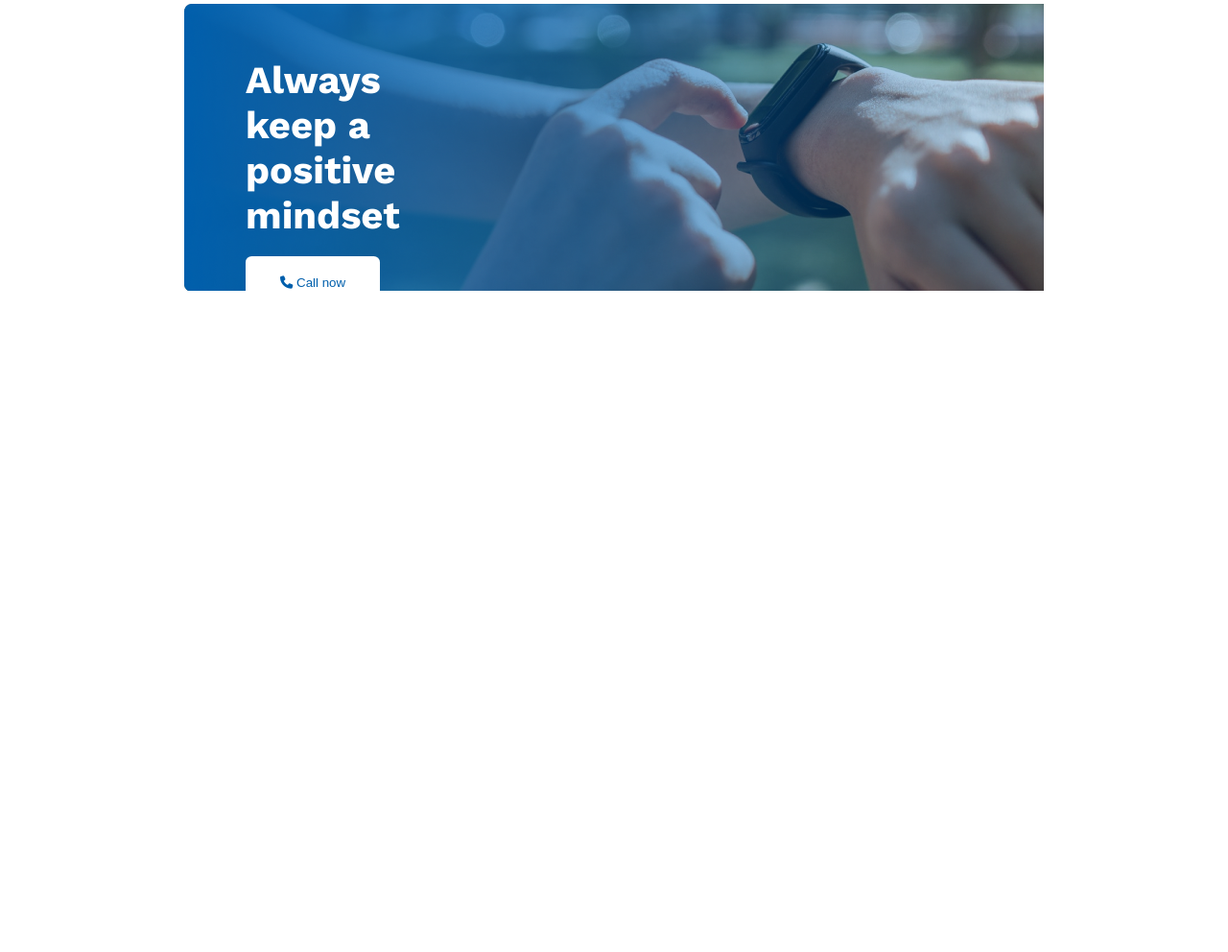
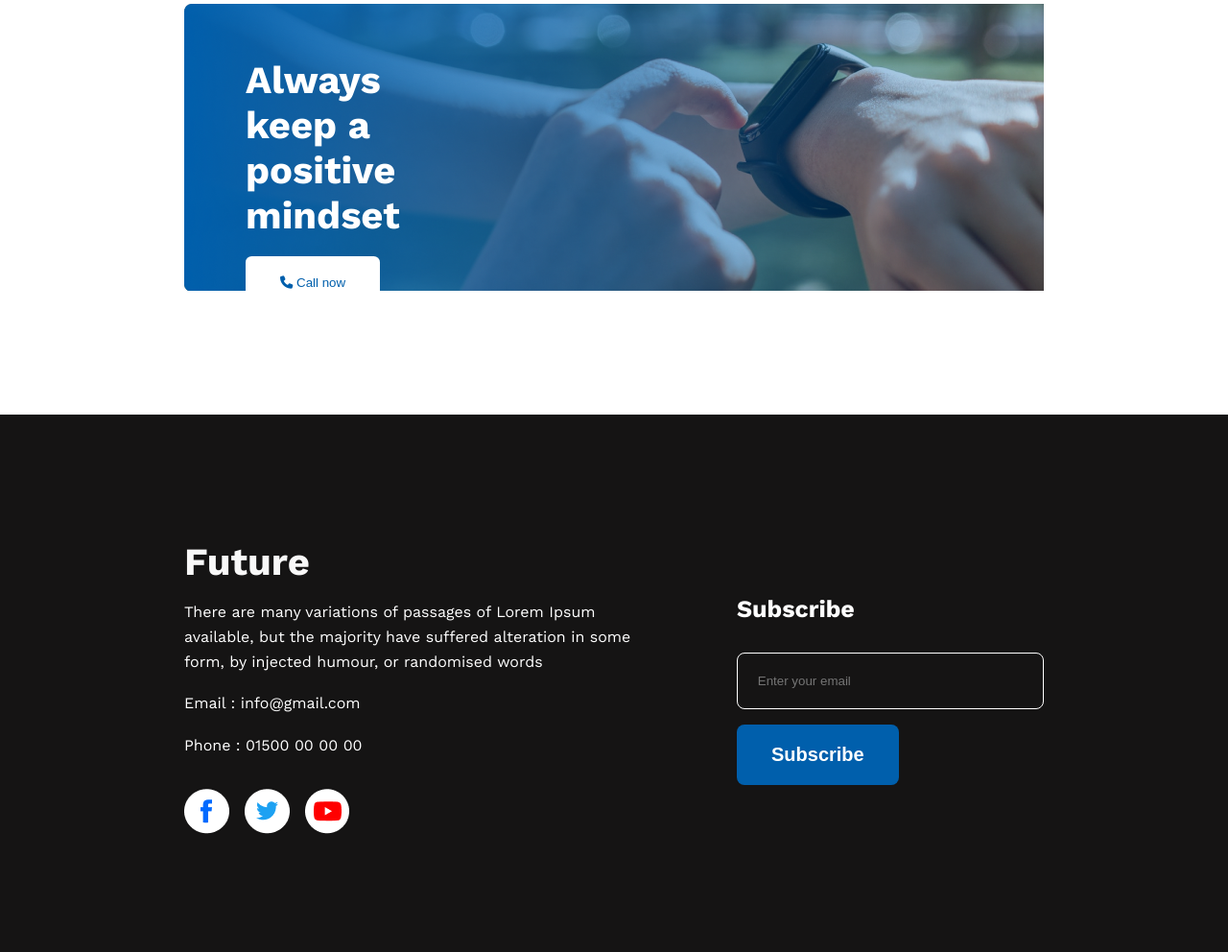
Before and after one commit to Albab47/new-year-new-me, a plain HTML site: page index.html in a window 1280 px wide. Shown: the part 1797-2789 px from the top of the page at 96% size. Before the commit the page ends 2229 px from the top, so only its background shows below. Drawn offline with nearby package versions, Linux system fonts and the light colour scheme.

Commit message:
Add footer section

```diff
--- a/index.html
+++ b/index.html
@@ -86,6 +86,40 @@
             </button>
         </div>
     </section>
+
+    <section id="footer">
+        <div class="container">
+            <div class="future">
+                <h6 class="section-title">Future</h6>
+
+                <div class="section-description">
+                    <p>There are many variations of passages of Lorem Ipsum available, but
+                        the majority have suffered alteration in some form, by injected humour, or randomised words</p>
+                    <p>Email : info@gmail.com</p>
+                    <p>Phone : 01500 00 00 00</p>
+                </div>
+
+                <div class="social-links">
+                    <a href="#">
+                        <img src="images/icons/fb.png" alt="">
+                    </a>
+                    <a href="#">
+                        <img src="images/icons/twitter.png" alt="">
+                    </a>
+                    <a href="#">
+                        <img src="images/icons/youtube.png" alt="">
+                    </a>
+                </div>
+            </div>
+            <div class="subscribe">
+                <h6 class="section-title">Subscribe</h6>
+                <div class="form-control">
+                    <input type="email" name="email" id="email" placeholder="Enter your email">
+                </div>
+                <button class="btn">Subscribe</button>
+            </div>
+        </div>
+    </section>
 </body>
 
 </html>
--- a/styles/style.css
+++ b/styles/style.css
@@ -179,3 +179,70 @@ a {
     line-height: normal;
     margin-bottom: 1.2rem;
 }
+
+/* Footer */
+#footer {
+    background-color: #151414;
+    color: #F8F8F8;
+    max-height: 35rem;
+    padding: 8.1rem 0;
+}
+
+#footer .container {
+    display: flex;
+    justify-content: space-between;
+    align-items: center;
+}
+
+#footer .future .section-title {
+    color: #F8F8F8;
+    margin-bottom: 1rem;
+}
+
+#footer .future .section-description {
+    max-width: 30rem;
+    color: #FFF;
+    margin-bottom: 2rem;
+}
+
+#footer .future .section-description>p {
+    margin-bottom: 1.1rem;
+}
+
+#footer .future .social-links {
+    display: flex;
+    gap: 1rem;
+}
+
+#footer .subscribe {
+    width: 20rem;
+    text-align: left;
+}
+
+#footer .subscribe .section-title {
+    color: #FFF;
+    font-size: 1.5625rem;
+    font-weight: 600;
+    line-height: normal;
+    margin-bottom: 1.94rem;
+}
+
+#footer .subscribe .form-control input {
+    border-radius: 0.5rem;
+    border: 1px solid #FFF;
+    padding: 1.3rem;
+    background-color: #151414;
+    color: #fff;
+    margin-bottom: 1rem;
+    width: 100%;
+}
+
+#footer .subscribe .btn {
+    border-radius: 0.5rem;
+    background: #005FAC;
+    color: #FFF;
+    font-size: 1.25rem;
+    font-style: normal;
+    font-weight: 600;
+    line-height: normal;
+}
```
